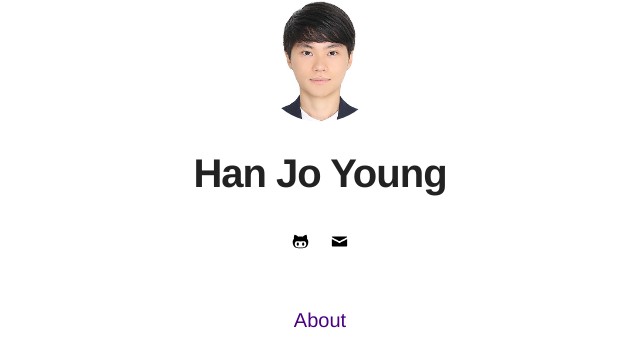
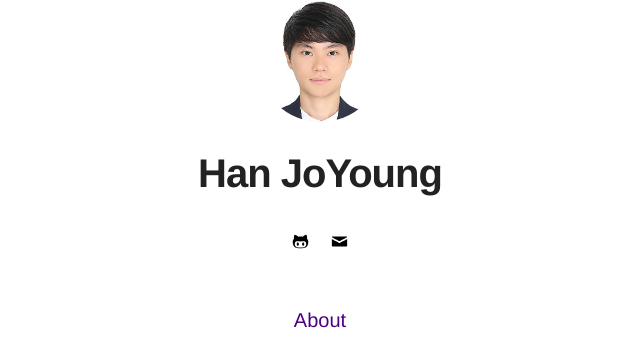
Before and after one commit to hjyoung001/hjyoung001.github.io, a Jekyll site: the page built from index.html, in a window 1280 px wide. Shown: the part 128-477 px from the top of the page, without its empty margins (320-960 px from the left). Built offline with Jekyll 4.4.1, drawn with Linux system fonts in a browser that asks for light colours.

Commit message:
Update _config.yml

```diff
--- a/_config.yml
+++ b/_config.yml
@@ -1,5 +1,5 @@
 # main text of home
-name: Han Jo Young
+name: Han JoYoung
 bio:
 
 # twitter summary info
```
